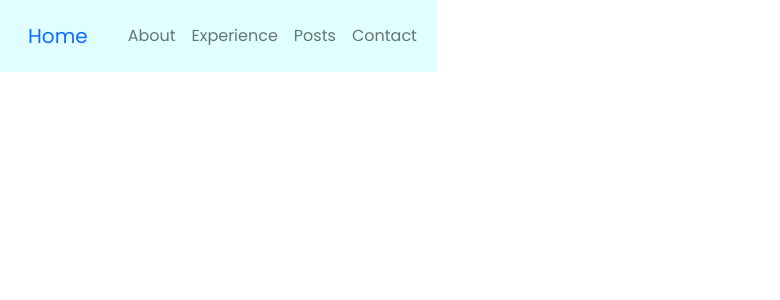
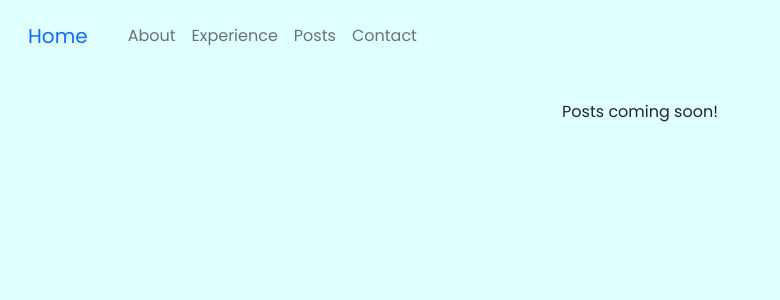
Before and after one commit to jonahanderson/jonahanderson-Website, a React (Create React App) app: page /posts in a window 1280 px wide. Shown: the top 300 px of the page, without its empty margins (0-780 px from the left). Built offline with nearby package versions, Linux system fonts and the light colour scheme.

Commit message:
began blog functionality

```diff
--- a/src/components/navigation/Navigation.js
+++ b/src/components/navigation/Navigation.js
@@ -1,6 +1,6 @@
 import 'bootstrap/dist/css/bootstrap.css';
 import "./Navigation.css"
-import { Nav, Navbar, NavDropdown, Container } from 'react-bootstrap';
+import { Nav, Navbar, Container } from 'react-bootstrap';
 import React from "react";
 
 
@@ -8,7 +8,7 @@ function Navigation() {
   return (
     <div className="big-navigation">
 
-        <Navbar className="navigation" collaspseOnSelect sticky="top" expand='xl'>
+        <Navbar className="navigation" sticky="top" expand='xl'>
             <Container>
                 <Navbar.Toggle aria-controls="responisve-navbar-nav" />
                 <Navbar.Collapse id="response-navbar-nav">
--- a/src/pages/posts/Posts.css
+++ b/src/pages/posts/Posts.css
@@ -0,0 +1,13 @@
+.posts{
+    display: flex;
+    flex-wrap: wrap;
+    background-color: lightcyan;
+    height: 100vh; /* not needed? */
+    justify-content: center; /* not needed */
+}
+
+.postcontainer{
+    display: flex;
+    flex-wrap: wrap;
+    padding-top: 100px;
+}
--- a/src/pages/posts/Posts.js
+++ b/src/pages/posts/Posts.js
@@ -1,8 +1,13 @@
 import React from "react";
+import Post from '../../pages/post/Post';
+import './Posts.css';
+
 function Posts() {
     return (
-      <div>
-       Posts
+      <div className="posts">
+        <div className="postcontainer">
+          Posts coming soon!
+        </div>
       </div>
     );
   }
```
